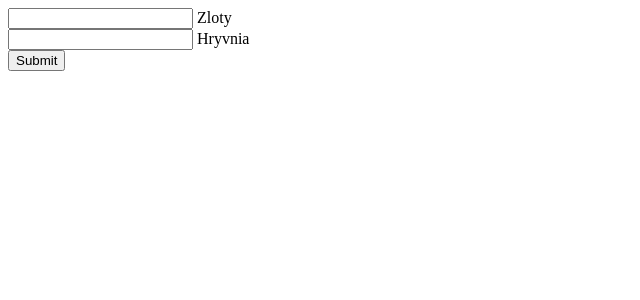
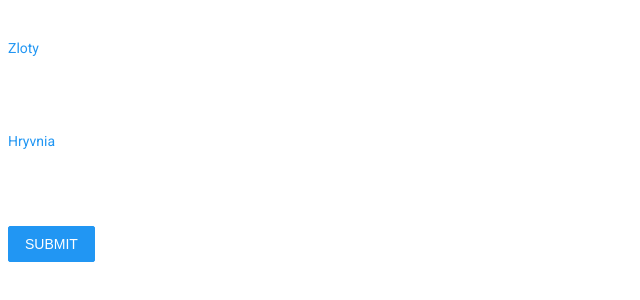
Before and after one commit to romankhairov/currency-converter, a website: page index.html in a window 1280 px wide. Shown: the whole page, without its empty margins (0-640 px from the left). Drawn offline with Linux system fonts and the light colour scheme.

Commit message:
add style

```diff
--- a/index.html
+++ b/index.html
@@ -5,19 +5,20 @@
   <meta charset="utf-8">
   <meta name="viewport" content="width=device-width, initial-scale=1">
   <title>Zloty to hryvnia converter</title>
+  <link rel="stylesheet" href="styles/main.css" />
 </head>
 
 <body>
 
   <form action="#">
     <div class="input-group">
+      <label>Zloty</label>
       <input type="number" class="form-control" />
-      <label>Zloty</label>
     </div>
 
      <div class="input-group">
+      <label>Hryvnia</label>
       <input type="number" class="form-control" />
-      <label>Hryvnia</label>
     </div>
 
     <button>Submit</button>
--- /dev/null
+++ b/styles/main.css
@@ -0,0 +1,73 @@
+@import url('https://fonts.googleapis.com/css?family=Roboto');
+
+* {
+    color:#2196F3;
+}
+
+body{
+  font-family:Roboto, sans-serif;
+  font-size:14px;
+  color:lighten(black, 22%);
+}
+
+.input-group{
+  position:relative;
+  margin:40px auto;
+}
+
+.form-control{
+  position:relative;
+  z-index:1;
+  width:100%;
+  height:35px;
+  font-size:16px;
+  border:none;
+  border-bottom:1px solid lighten(black, 85%);
+  background-color:transparent;
+
+  label {
+    position:absolute;
+    top:10px;
+    left:3px;
+    font-size:16px;
+    color:lighten(black, 60%);
+    transition: all .2s ease-out;
+  }
+
+  &:focus{
+    outline: none;
+    border-width:2px;
+    border-color:#2196F3;
+    transition: all .2s ease-out;
+  }
+
+  &:focus + label,
+  &.has-value + label
+  {
+    top:-15px;
+    color:#2196F3;
+    font-size:12px;
+  }
+  &.has-value:not(:focus) + label{
+    color:lighten(black, 60%);
+  }
+
+
+}
+
+button{
+    background-color:#2196F3;
+    color:white;
+    font-size:14px;
+    text-transform:uppercase;
+    font-weight:500;
+    border:1px solid #2196F3;
+    height:36px;
+    padding:0 16px;
+    border-radius:2px;
+    box-shadow:0 1px 3px lighten(black, 60%);
+}
+
+textarea.form-control{
+  height:120px;
+}
```
